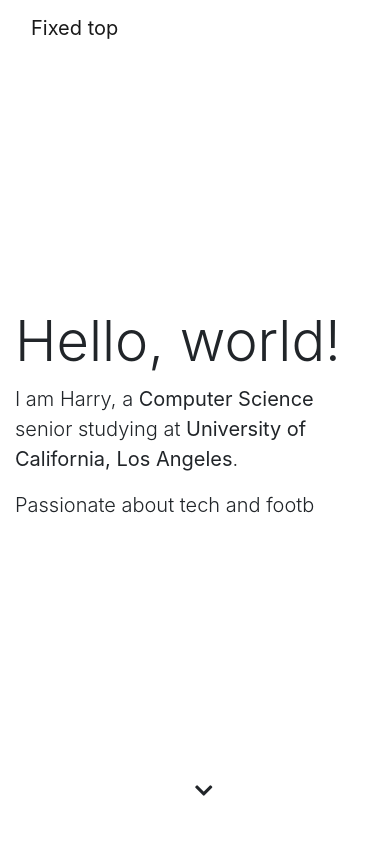
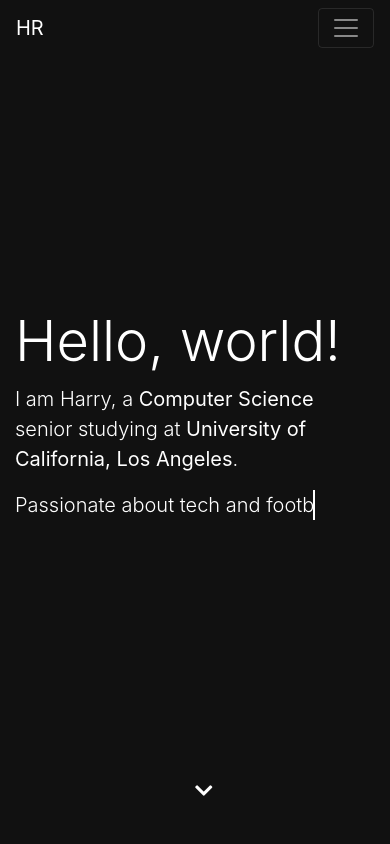
Before and after one commit to hramli/portfolio, a React (Create React App) app: page / in a window 390 px wide. Shown: the top 844 px of the page. Built offline with nearby package versions, Linux system fonts and the light colour scheme.

Commit message:
fixed navbar responsiveness

```diff
--- a/src/App.css
+++ b/src/App.css
@@ -4,6 +4,11 @@ html, body, #root{
   /* font-family: 'Roboto', sans-serif; */
   height: 100%;
   width: 100%;
+}
+
+body{
+  background-color: #111;
+  color: #fff;
 }
 
 .App{
@@ -49,50 +54,26 @@ html, body, #root{
   }
 }
 
-.home-lead-2 {
-  border-right: .15em solid black;
-  white-space: nowrap;
-  overflow: hidden;
+.home-lead-2{
   width: 300px;
-  opacity: 0;
-  -webkit-animation: type2 2s steps(40, end);
-  animation: type2 2s steps(40, end);
-  -webkit-animation-delay: 3s;
-  animation-delay: 3s;
-  -webkit-animation-fill-mode: forwards;
-  animation-fill-mode: forwards;
+  overflow: hidden; /* Ensures the content is not revealed until the animation */
+  border-right: .1em solid white; /* The typwriter cursor */
+  white-space: nowrap; /* Keeps the content on a single line */
+  animation:
+    typing 3.5s steps(40, end),
+    blink-caret .75s step-end infinite;
 }
 
-@keyframes type2 {
-  0% {
-    width: 0;
-  }
-  1% {
-    opacity: 1;
-  }
-  99.9% {
-    border-right: .15em solid black;
-  }
-  100% {
-    opacity: 1;
-    border: none;
-  }
+/* The typing effect */
+@keyframes typing {
+  from { width: 0 }
+  to { width: 300px }
 }
 
-@-webkit-keyframes type2 {
-  0% {
-    width: 0;
-  }
-  1% {
-    opacity: 1;
-  }
-  99.9% {
-    border-right: .15em solid black;
-  }
-  100% {
-    opacity: 1;
-    border: none;
-  }
+/* The typewriter cursor effect */
+@keyframes blink-caret {
+  from, to { border-color: transparent }
+  50% { border-color: white; }
 }
 
 @keyframes blink {
@@ -140,7 +121,7 @@ html, body, #root{
 /* Activities Component */
 
 .banner{
-  background-image: linear-gradient(to top, #30cfd0 0%, #330867 100%);
+  background-image: linear-gradient(180deg, #111 0%, #333333 100%);
   height: 300px;
 }
 
--- a/src/components/Home.js
+++ b/src/components/Home.js
@@ -5,9 +5,23 @@ class Home extends React.Component{
     render(){
         return (
             <div className="Home container">
-                <nav className="navbar fixed-top navbar-light bg-faded fade-in-top">
+                <nav className="navbar fixed-top navbar-dark fade-in-top navbar-expand-md">
                     <div className="container">
-                        <a class="navbar-brand" href="#">Fixed top</a>
+                        <a className="navbar-brand" href="#">HR</a>
+                        <button className="navbar-toggler" type="button" data-toggle="collapse" data-target="#navbarSupportedContent" aria-controls="navbarSupportedContent" aria-expanded="false" aria-label="Toggle navigation">
+                            <span className="navbar-toggler-icon"></span>
+                        </button>
+
+                        <div className="collapse navbar-collapse" id="navbarSupportedContent">
+                            <ul className="navbar-nav ml-auto">
+                                <li className="nav-item active">
+                                    <a className="nav-link" href="#">Home <span className="sr-only">(current)</span></a>
+                                </li>
+                                <li className="nav-item">
+                                    <a className="nav-link" href="#">Link</a>
+                                </li>
+                            </ul>
+                        </div>
                     </div>
                 </nav>
 
```
